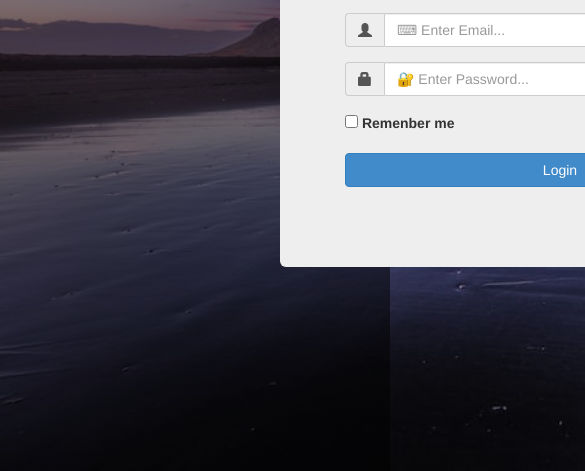
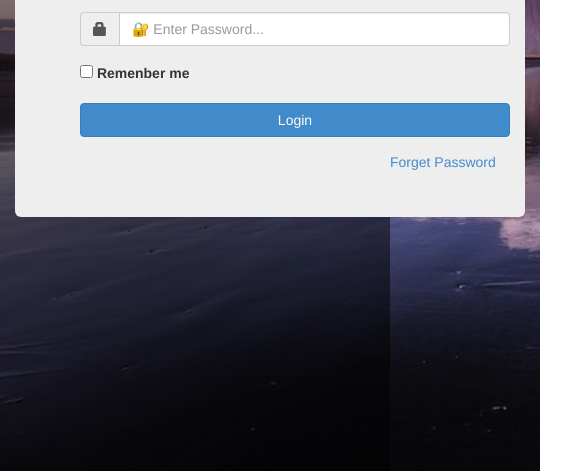
Before and after one commit to jnnavarro0/Laboratorio, a plain HTML site: page Parte2/Recursos/html/comandante.html in a window 390 px wide. Shown: the part 373-844 px from the top of the page, 585 px wide, since content can reach past the window. Drawn offline with nearby package versions, Linux system fonts and the light colour scheme.

Commit message:
comandante

```diff
--- a/Parte2/Recursos/css/formCom.css
+++ b/Parte2/Recursos/css/formCom.css
@@ -14,3 +14,37 @@ body {
     width: 200px;
     height: 180px;
 }
+
+.cuadro{
+    width: 600px;
+    margin-left: 250px;
+    margin-top: 50px;
+}
+
+@media(max-width:995px){
+    .cuadro{
+        width: 600px;
+        margin-left: 100px;
+        margin-top: 50px;
+    }
+    .container{
+        margin-right: auto;
+        margin-left: auto;
+        padding-left: 0px !important;
+        padding-right: 0px !important;
+    }
+  }
+
+  @media(max-width:400px){
+    .cuadro{
+        width: 100%;
+        margin-left: 0px;
+        margin-top: 0px;
+    }
+    .container{
+        margin-right: 0px !important;
+        margin-left: 0px !important;
+        padding-left: 0px !important;
+        padding-right: 0px !important;
+    }
+  }
--- a/Parte2/Recursos/html/comandante.html
+++ b/Parte2/Recursos/html/comandante.html
@@ -11,7 +11,7 @@
 
 <body>
 	<div class="container">
-		<div class="col-sm-10" style="width: 600px; margin-left: 250px; margin-top: 50px;">
+		<div class="col-sm-10 cuadro">
 			<div class="jumbotron">
 				<div class="form-group" style="margin-top: -50px;">
                     <br><br><br>
@@ -58,8 +58,8 @@
 		</div>
    	</div>
 
-<script src="./js/jquery.min.js"></script>
-<script src="js/bootstrap.min.js" type="text/javascript"></script>
+	   <script type="text/javascript" src="../js/vendor/jquery-1.11.0.min.js"></script>
+	   <script type="text/javascript" src="../js/vendor/bootstrap.min.js"></script>
 
 </body>
 
```
Also changed, not shown: Parte2/index.html (+0 -1 lines), Parte2/Recursos/fonts/glyphicons-halflings-regular.ttf (added), Parte2/Recursos/fonts/glyphicons-halflings-regular.woff (added), Parte2/Recursos/fonts/icomoon.ttf, Parte2/Recursos/fonts/icomoon.woff, 4 other files.
